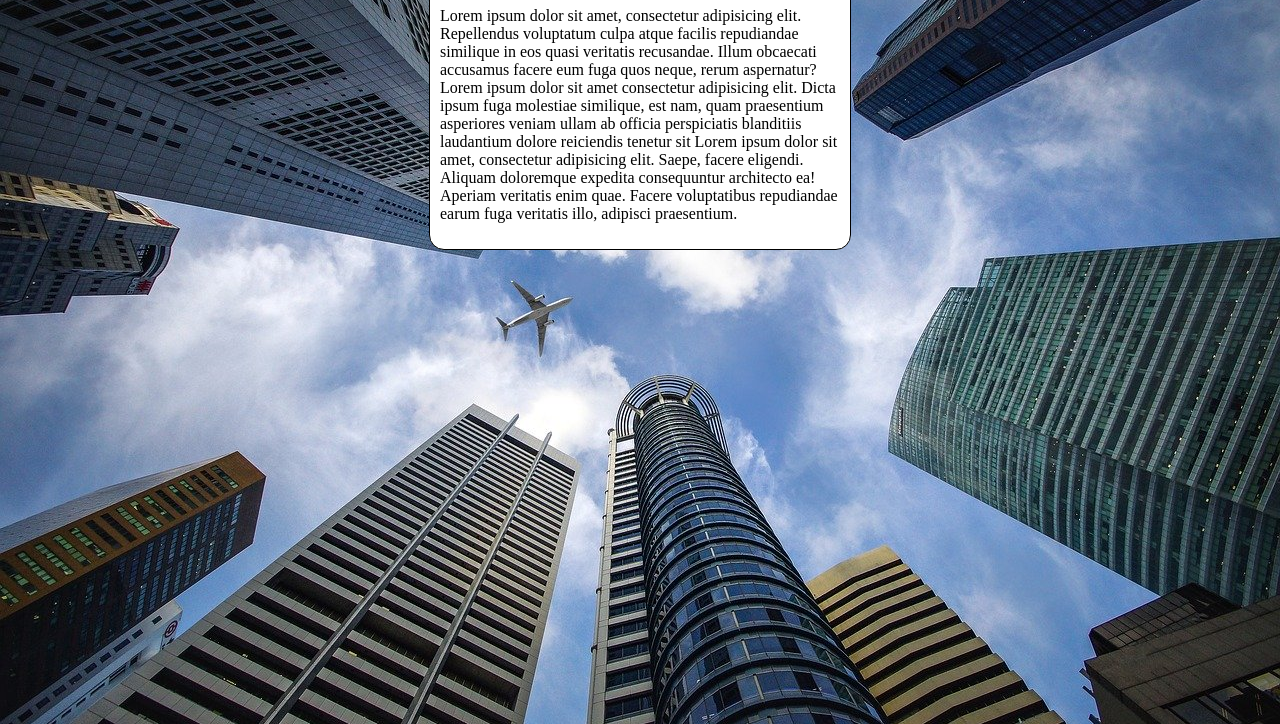
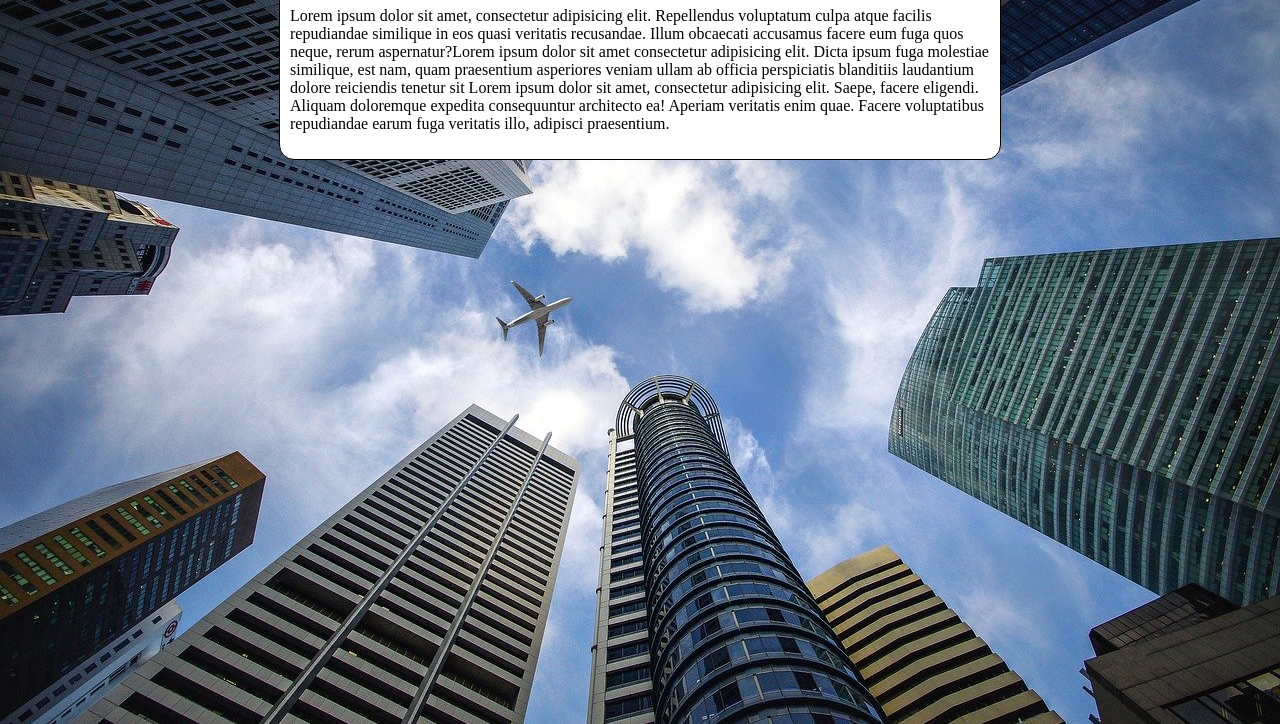
Before and after one commit to devEduardoHenrique/exercicioss, a plain HTML site: page exercicio 22/index02.html in a window 1280 px wide. Shown: the part 92-816 px from the top of the page. Drawn offline with Linux system fonts and the light colour scheme.

Commit message:
Update index02.html

```diff
--- a/exercicio 22/index02.html
+++ b/exercicio 22/index02.html
@@ -18,7 +18,7 @@
 
         main{
             background-color: white;
-            width: 400px;
+            max-width: 700px;
             padding: 10px;
             margin: auto;
             border: 1px solid black;
```
